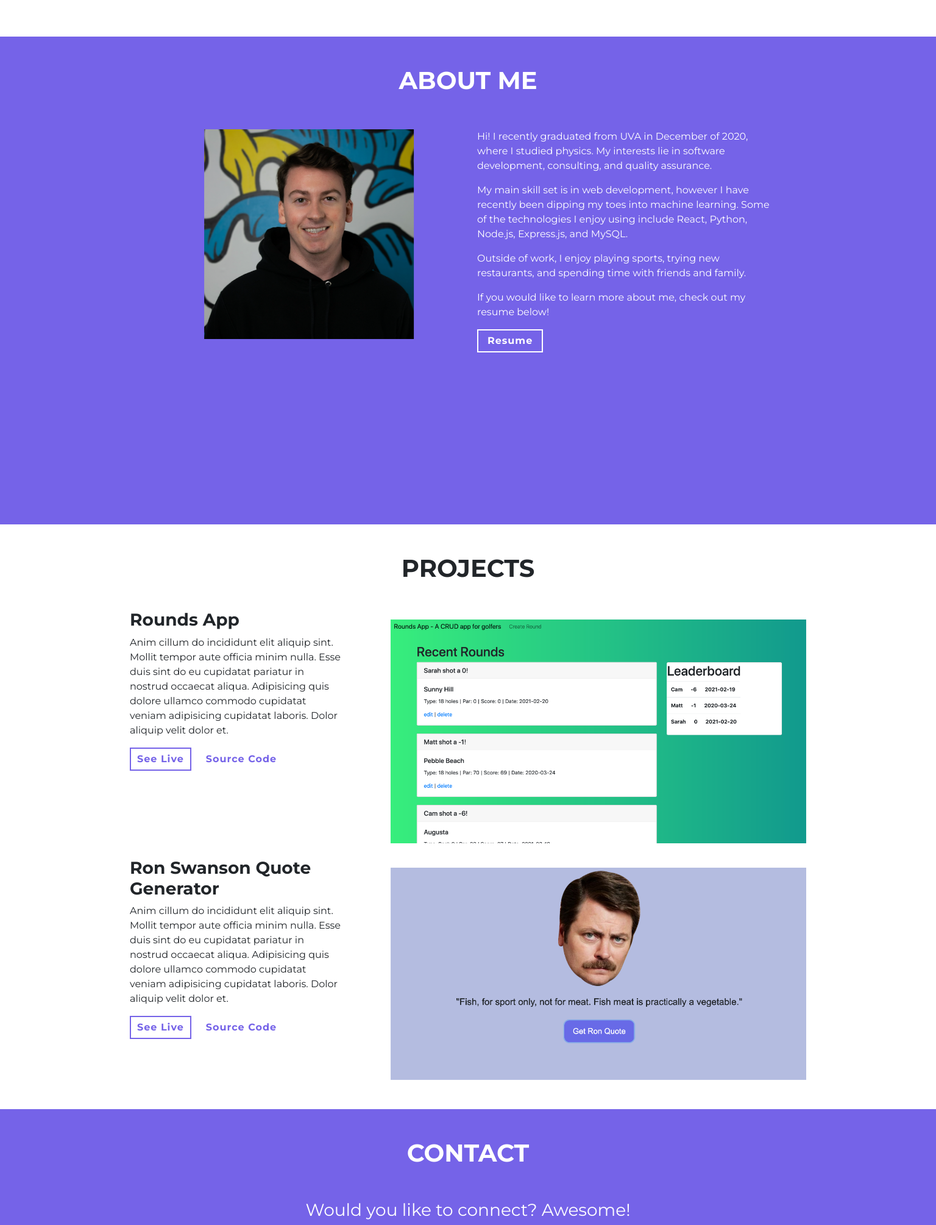
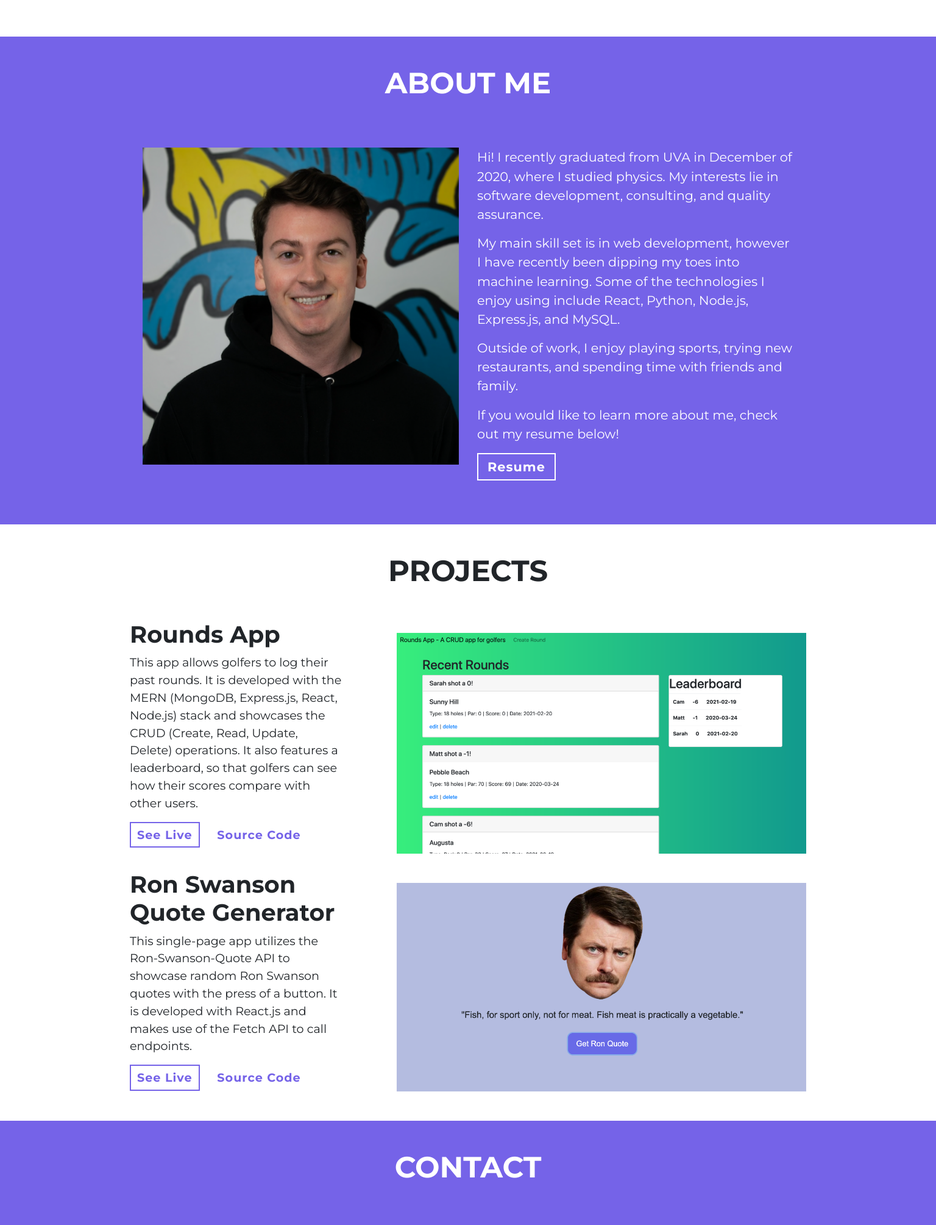
Before and after one commit to matthewmckeon/portfolio, a React (Create React App) app: page / in a window 1536 px wide. Shown: the part 740-2749 px from the top of the page at 61% size. Built offline with nearby package versions, Linux system fonts and the light colour scheme.

Commit message:
more responsiveness

```diff
--- a/src/components/About.js
+++ b/src/components/About.js
@@ -18,11 +18,11 @@ const About = () => {
           <Col md={6} sm={12}>
             <Fade bottom={true} distance='30px' delay={500}>
               <div className='about-img'>
-                <img src={Me} alt='me' width='70%' height='auto'></img>
+                <img src={Me} alt='me' width='70%' height='auto' className='me'></img>
               </div>
             </Fade>
           </Col>
-          <Col md={6} sm={12} className='about-info'>
+          <Col className='about-info'>
             <Fade left={true} distance='30px' delay={600}>
               <p>
                 Hi! I recently graduated from UVA in December of 2020, where I
--- a/src/data.js
+++ b/src/data.js
@@ -1,10 +1,11 @@
-import RoundsPic from './images/RoundsPic.png'
-import SwansonPic from './images/SwansonPic.png'
+import RoundsPic from './images/RoundsPic.png';
+import SwansonPic from './images/SwansonPic.png';
 
 const projectData = [
   {
     title: 'Rounds App',
-    info: 'Anim cillum do incididunt elit aliquip sint. Mollit tempor aute officia minim nulla. Esse duis sint do eu cupidatat pariatur in nostrud occaecat aliqua. Adipisicing quis dolore ullamco commodo cupidatat veniam adipisicing cupidatat laboris. Dolor aliquip velit dolor et.',
+    info:
+      'This app allows golfers to log their past rounds. It is developed with the MERN (MongoDB, Express.js, React, Node.js) stack and showcases the CRUD (Create, Read, Update, Delete) operations. It also features a leaderboard, so that golfers can see how their scores compare with other users.',
     img: RoundsPic,
     alt: 'RoundsApp',
     url: 'https://rounds-golf-app.heroku.app',
@@ -12,7 +13,8 @@ const projectData = [
   },
   {
     title: 'Ron Swanson Quote Generator',
-    info: 'Anim cillum do incididunt elit aliquip sint. Mollit tempor aute officia minim nulla. Esse duis sint do eu cupidatat pariatur in nostrud occaecat aliqua. Adipisicing quis dolore ullamco commodo cupidatat veniam adipisicing cupidatat laboris. Dolor aliquip velit dolor et.',
+    info:
+      'This single-page app utilizes the Ron-Swanson-Quote API to showcase random Ron Swanson quotes with the press of a button. It is developed with React.js and makes use of the Fetch API to call endpoints.',
     img: SwansonPic,
     alt: 'Ron Swanson',
     url: 'https://ron-swanson-quote.herokuapp.com/',
--- a/src/styles/About.css
+++ b/src/styles/About.css
@@ -58,3 +58,17 @@
         padding-right: 0;
     }
   }
+
+  @media only screen and (min-width: 1350px) {
+    .about-title {
+        font-size: 3em;
+        padding-bottom: 1em;
+    }
+    .about-content {
+        padding: 1em;
+        font-size: 1.3em;
+    }
+    .me {
+        width: 100%;
+    }
+  }
--- a/src/styles/Contact.css
+++ b/src/styles/Contact.css
@@ -40,6 +40,9 @@
 }
 
 @media only screen and (max-width: 700px) {
+    .contact {
+        height: 100%;
+    }
     .contact-title {
         font-size: 2em;
     }
@@ -48,4 +51,18 @@
         padding-left: 1em;
         padding-right: 1em;
     }
+}
+
+@media only screen and (min-width: 1350px) {
+    .contact-title {
+        font-size: 3em;
+        padding-bottom: 1em;
+    }
+    .contact-button {
+        font-size: 2em;
+    }
+    .cta {
+        font-size: 2.2em;
+        padding-bottom: 1.5em;
+    }
   }
--- a/src/styles/Footer.css
+++ b/src/styles/Footer.css
@@ -22,3 +22,12 @@
 .author {
     padding-top: 1.5em;
 }
+
+@media only screen and (min-width: 1350px) {
+    .icon {
+        padding: 2em 2em;
+    }
+    .author {
+        padding: 3em;
+    }
+  }
--- a/src/styles/Hero.css
+++ b/src/styles/Hero.css
@@ -49,3 +49,12 @@
         font-size: 1.4em;
     }
   }
+
+@media only screen and (min-width: 1350px) {
+.title {
+    font-size: 4.2em;
+}
+.button {
+    font-size: 2.4em;
+}
+}
--- a/src/styles/Projects.css
+++ b/src/styles/Projects.css
@@ -75,3 +75,15 @@
         padding: 0 1em;
     }
   }
+
+  @media only screen and (min-width: 1350px) {
+    .projects-title {
+        font-size: 3em;
+    }
+    .project-name {
+        font-size: 2em;
+    }
+    .project-content {
+        font-size: 1.2em;
+    }
+  }
```
